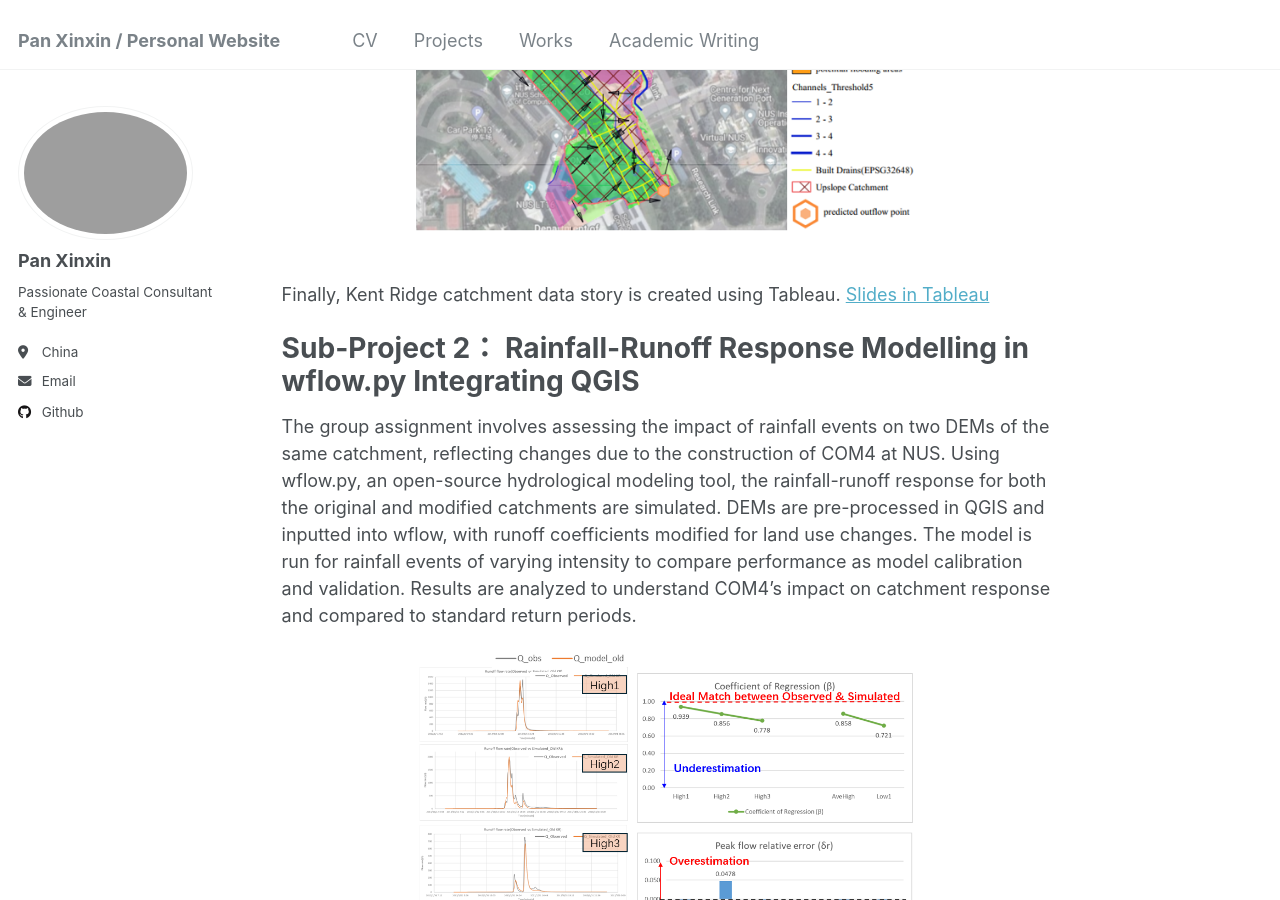
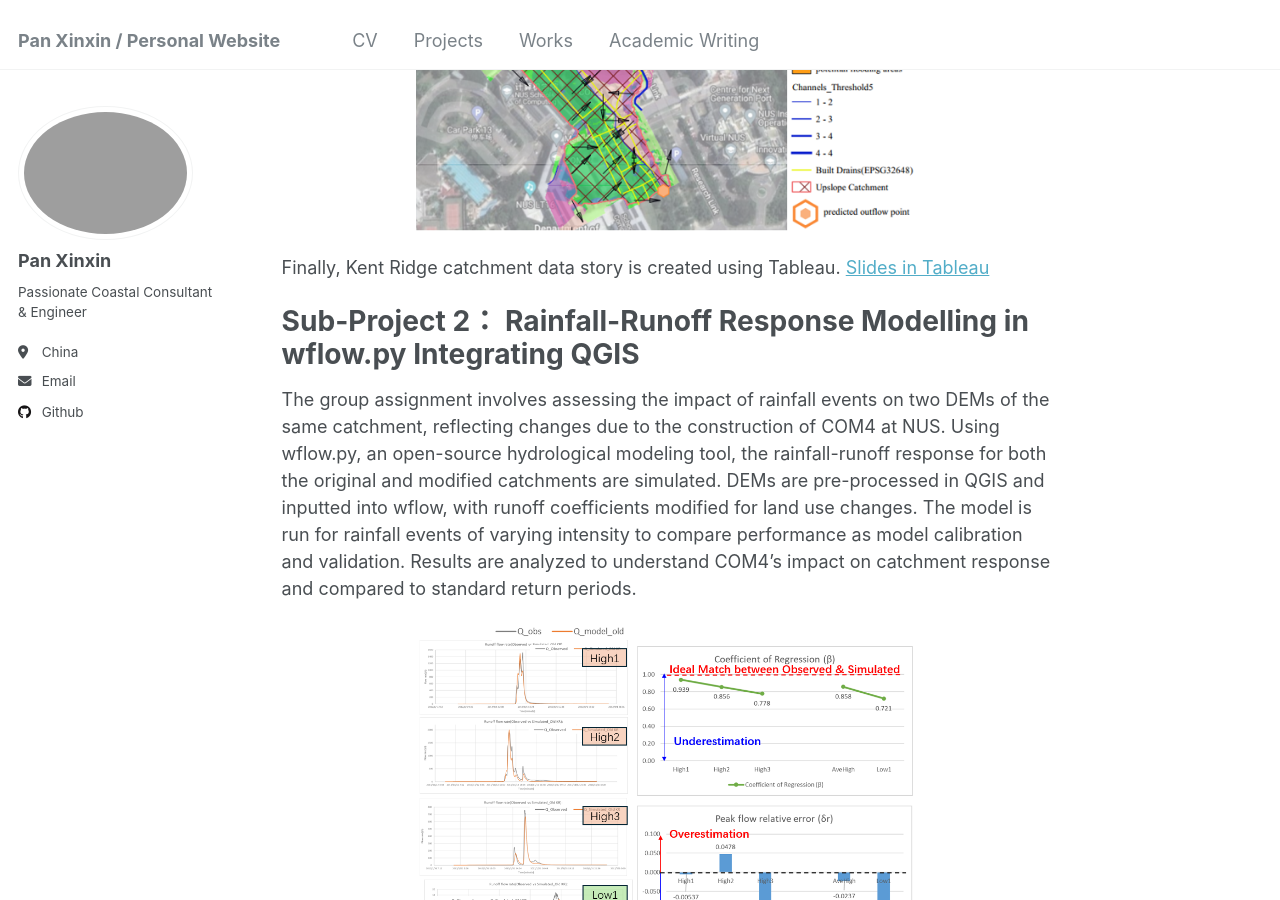
Before and after one commit to kingdaxing/kingdaxing.github.io, a Jekyll site: the page built from _talks/proj-3-2023-12-01-hydrology.md, in a window 1280 px wide and 900 px high, scrolled down 1072 px. Built offline with Jekyll 4.4.1, drawn with Linux system fonts in a browser that asks for light colours.

Commit message:
Update proj-3-2023-12-01-hydrology.md

```diff
--- a/_talks/proj-3-2023-12-01-hydrology.md
+++ b/_talks/proj-3-2023-12-01-hydrology.md
@@ -11,7 +11,6 @@ location: "NUS"
 This personal exercise involves three methods to build rainfall-runoff models using observational data, spatial data, and parameters to estimate flooding events: 1) Flow direction and potential flooding areas are analyzed using GRASS tool in QGIS; 2) a fully-distributed hydrological model is developed with wflow.py, integrated with QGIS; 3) an ANN Long Short-Term Memory (LSTM) model is trained in Python, and a Multilayer Perceptron (MLP) model was trained in R. <br/>
 Overall, this project strengthens my skills in dataset processing using scripts (Python & R), and in creating DEMs to represent spatial data, further enhancing my ability to analyze shoreline morphology using remote sensing data and integrating ANN machine learning models.
 
-
 Sub-Project 1: DEMs and Rainfall-Runoff Analysis in QGIS
 ======
 
@@ -19,7 +18,6 @@ The personal assignment involves processing a Digital Elevation Model (DEM) and
 <p align="center">
   <img src='/images/proj-hydro-1-1.png' alt='Image Description' width='500'>
 </p>
-<br/>
 Finally, Kent Ridge catchment data story is created using Tableau.
 [Slides in Tableau](https://public.tableau.com/app/profile/x.p1712/viz/KentRidgeCatchmentstory_PANXINXIN/Story1?publish=yes)
 <br/>
@@ -32,7 +30,6 @@ The group assignment involves assessing the impact of rainfall events on two DEM
 <p align="center">
   <img src='/images/proj-hydro-2.PNG' alt='Image Description' width='500'>
 </p>
-<br/>
 The final results are shown in the presentation. <br/>
 [Download Slides](http://kingdaxing.github.io/files/Rainfall-Runoff-WFLOW.pdf) <br/>
 
@@ -44,4 +41,4 @@ The task compares the performance of Long Short-Term Memory (LSTM) networks trai
 <p align="center">
   <img src='/images/proj-hydro-3.PNG' alt='Image Description' width='500'>
 </p>
-<br/>[Download Report & Scripts](http://kingdaxing.github.io/files/Rainfall-runoff-modelling-using-ANN.pdf)
+[Download Report & Scripts](http://kingdaxing.github.io/files/Rainfall-runoff-modelling-using-ANN.pdf)
```
